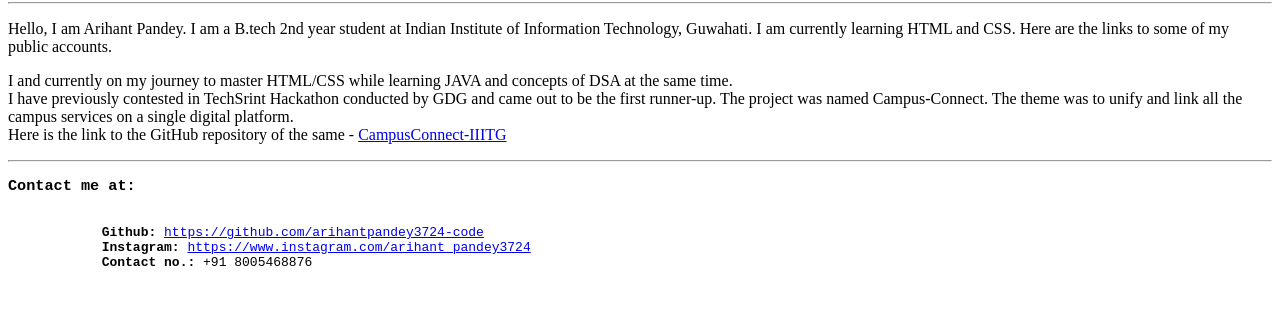
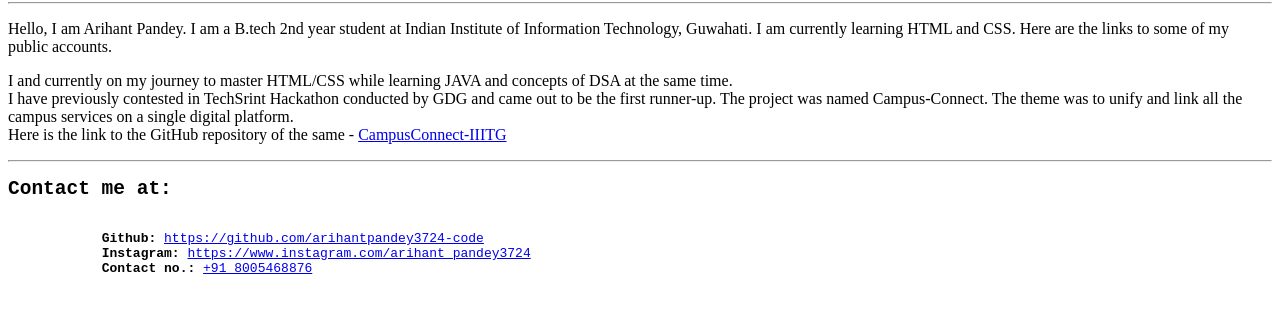
Before and after one commit to arihantpandey3724-code/arihantpandey3724-code.github.io, a plain HTML site: page index.html in a window 1280 px wide. Shown: the part 78-388 px from the top of the page. Drawn offline with Linux system fonts and the light colour scheme.

Commit message:
Added link to my Contact number by using anchor tag

```diff
--- a/index.html
+++ b/index.html
@@ -29,10 +29,10 @@
     </main>
     <hr>
     <footer>
-        <pre><h3>Contact me at: </h3>
+        <pre><h2>Contact me at: </h2>
             <b>Github:</b> <a href="https://github.com/arihantpandey3724-code">https://github.com/arihantpandey3724-code</a>
             <b>Instagram:</b> <a href="https://www.instagram.com/arihant_pandey3724">https://www.instagram.com/arihant_pandey3724</a>
-            <b>Contact no.:</b> +91 8005468876
+            <b>Contact no.:</b> <a href="tel: +91 8005468876">+91 8005468876</a>
     </pre>
     </footer>
 </body>
```
